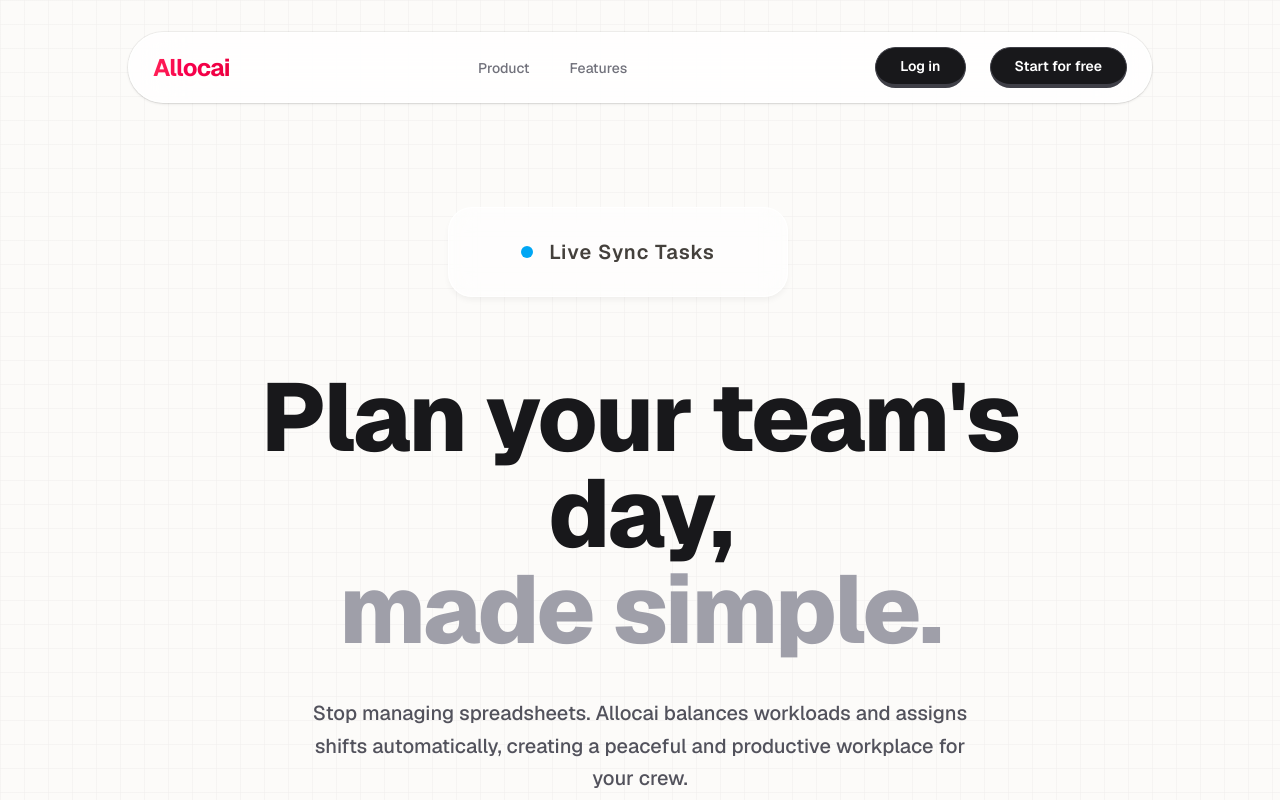
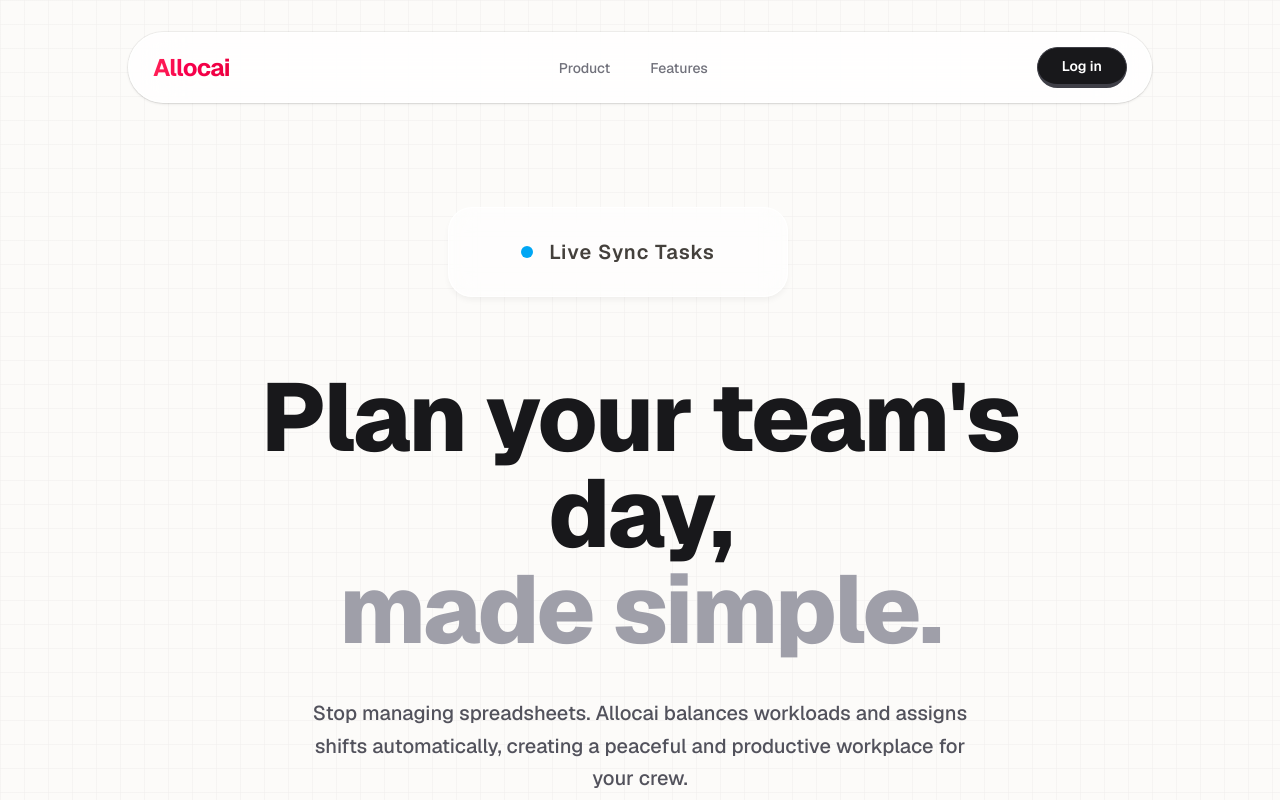
Before and after one commit to Endyano/FYP-26-S2-23_Allocai, a Next.js app: page / in a window 1280 px wide. Shown: the top 800 px of the page. Built offline with nearby package versions, Linux system fonts and the light colour scheme.

Commit message:
Fix bugs from previous update

```diff
--- a/app/Features/login/page.tsx
+++ b/app/Features/login/page.tsx
@@ -27,7 +27,7 @@
   };
 
   // This runs when the user clicks the Log In button
-  const handleLogin = async (e: React.FormEvent) => {
+  const handleLogin = async (e: React.FormEvent<HTMLFormElement>) => {
     e.preventDefault(); // Stop the page from reloading
     setError('');
 
@@ -184,9 +184,6 @@
             </Link>
           </div>
 
-          <p className="text-center text-sm text-slate-500">
-            New here? <Link href="/Features/register" className="font-medium text-slate-950 transition hover:text-slate-950">Register</Link>
-          </p>
         </div>
       </div>
     </main>
--- a/app/page.tsx
+++ b/app/page.tsx
@@ -69,14 +69,6 @@
                   <span className="bg-white shadow-white absolute -top-[150%] left-0 inline-flex w-80 h-[5px] rounded-md opacity-20 group-hover:top-[150%] duration-500 shadow-[0_0_15px_15px_rgba(255,255,255,0.2)]"></span>
                   Log in
                 </Link>
-
-                <a
-                  href="#"
-                  className="bg-zinc-900 text-white border border-zinc-700 border-b-[4px] font-semibold overflow-hidden relative px-6 py-2 rounded-full hover:bg-zinc-800 hover:border-t-[4px] hover:border-b active:opacity-75 outline-none duration-300 group backdrop-blur-sm"
-                >
-                  <span className="bg-white shadow-white absolute -top-[150%] left-0 inline-flex w-80 h-[5px] rounded-md opacity-20 group-hover:top-[150%] duration-500 shadow-[0_0_15px_15px_rgba(255,255,255,0.2)]"></span>
-                  Start for free
-                </a>
               </>
             )}
 
```
